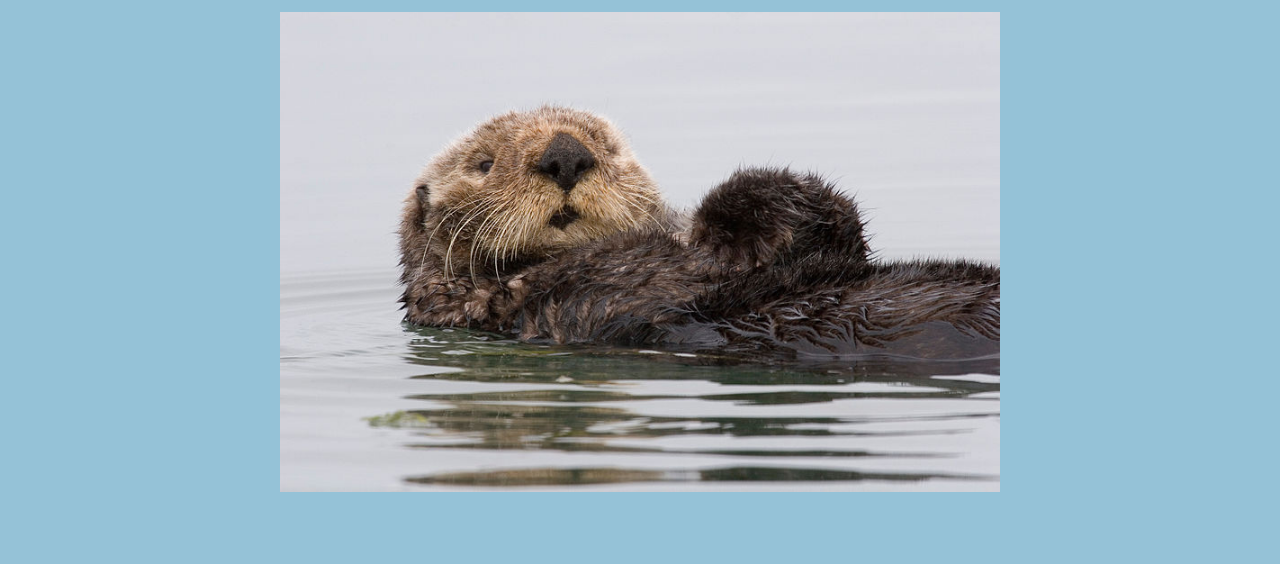
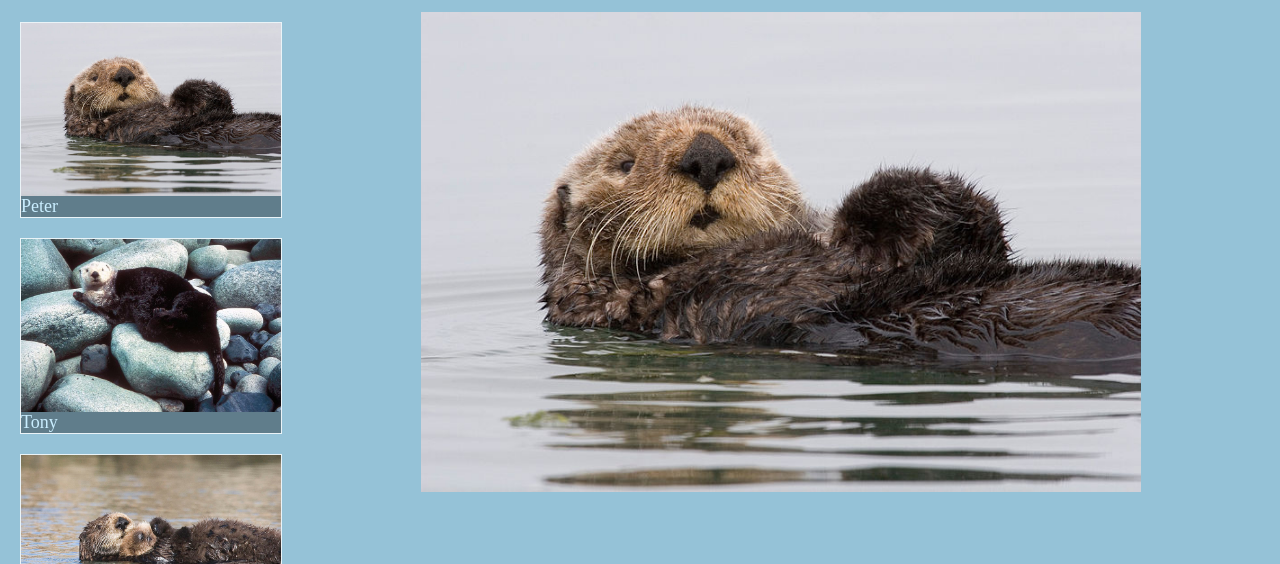
Before and after one commit to acybulska/big-nerd-ranch, a plain HTML site: page otterland/index.html in a window 1280 px wide. Shown: the part 80-644 px from the top of the page. Drawn offline with nearby package versions, Linux system fonts and the light colour scheme.

Commit message:
Adaptation layout and media queries

```diff
--- a/otterland/style/style.css
+++ b/otterland/style/style.css
@@ -105,3 +105,21 @@ a {
 .big-img {
     width: 90%;
 }
+
+@media all and (min-width: 768px) {
+    .main-content {
+        flex-direction: row;
+        overflow: hidden;
+    }
+    .thumbnails-list {
+        flex-direction: column;
+        order: 0;
+        margin-left: 20px;
+    }
+    .list-element {
+        max-width: 260px;
+    }
+    .list-element+.list-element {
+        margin-top: 20px;
+    }
+}
```
